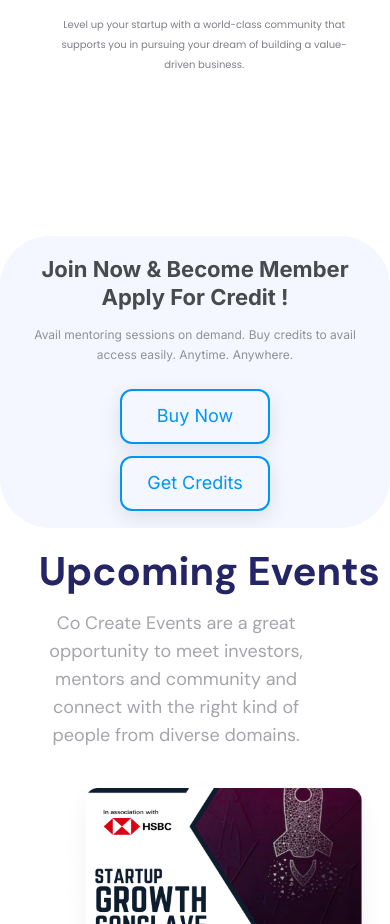
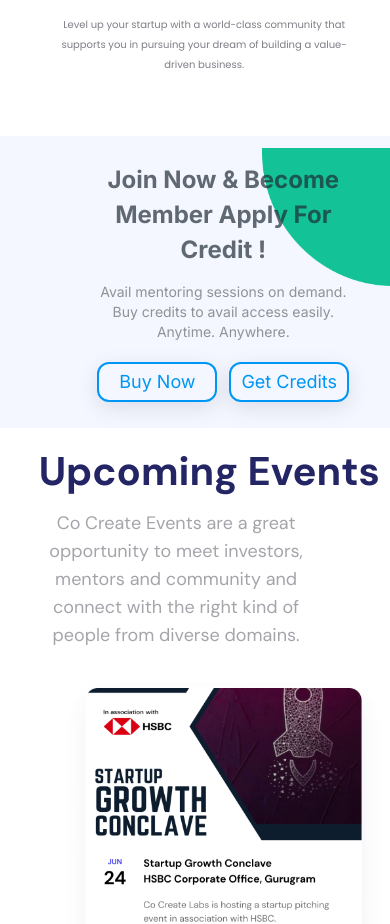
Before and after one commit to cocreatelab/cocreatelabsfrontend, a React (Create React App) app: page / in a window 390 px wide. Shown: the part 4420-5344 px from the top of the page. Built offline with nearby package versions, Linux system fonts and the light colour scheme; a web font is replaced by a local one.

Commit message:
Update joinnow.css

```diff
--- a/src/components/joinnow.css
+++ b/src/components/joinnow.css
@@ -20,7 +20,7 @@
 .joinnow-rectangular-card{
     display: flex;
     padding: 3% 7% 0% 7%;
-    margin-top: -16%;
+    margin-top: -13%;
     justify-content: center;
     align-items: flex-start;
     background: #F4F7FF;
@@ -126,19 +126,22 @@ margin-left: 110px;
 
 @media only screen and (max-width: 767px) {
     .joinnow-background {
-        padding: 3% 10%;
+        /* padding: 3% 10%; */
     }
 
     .joinnow-rectangular-card {
-        padding: 3% 3% 0% 3%;
+        /* padding: 3% 3% 0% 3%; */
     }
 
     .joinnow-rectangle-content {
-        gap: 2rem;
+        /* gap: 2rem; */
     }
 
     .joinnow-rectangle-content-left {
-        padding: 2% 3% 1% 3%;
+        /* padding: 2% 3% 1% 3%; */
+        margin-left: 10%;
+        align-items: center;
+        text-align: center;
     }
 
     .joinnow-primary-heading {
@@ -156,11 +159,11 @@ margin-left: 110px;
     }
 
     .joinnow-button-container button {
-        width: 150px;
-        height: 50px;
+        width: 120px;
+        height: 40px;
     }
 
-    .green-ellipse {
+    /* .green-ellipse {
         padding: 0% 28%;
     }
 
@@ -170,75 +173,44 @@ margin-left: 110px;
 
     .iphone-img {
         margin-top: -160px;
-    }
+    } */
 }
 
 @media only screen and (max-width: 480px) {
-    .joinnow-parent-container{
-        overflow: hidden;
-    }
-    .joinnow-background {
-        padding: 3% 10%;
-    }
 
     .joinnow-rectangular-card {
-        padding: 3% 3% 0% 3%;
+        /* padding: 3% 3% 0% 3%; */
         overflow: hidden;
     }
 
     .joinnow-rectangle-content {
         flex-direction: column;
         align-items: center;
-        flex-wrap: wrap;
-        /* padding: 2%2%2%2%; */
-        gap: 2rem;
+        text-align: center;
     }
 
     .joinnow-rectangle-content-left {
         align-items: center;
         text-align: center;
-        padding: 2% 3% 1% 3%;
+        /* padding: 2% 3% 1% 3%; */
     }
 
     .joinnow-primary-heading {
-        font-size: 22px;
-        line-height: 28px;
+
     }
 
     .joinnow-primary-text {
-        font-size: 12px;
-        line-height: 20px;
+
     }
 
     .joinnow-button-container {
-        gap: 2rem;
-        flex-direction: column;
+
     }
 
     .joinnow-button-container button {
-        width: 150px;
-        height: 55px;
+
     }
 
-    .joinnow-rectangle-content-right{
-        align-items: center;
-        justify-content: center;
-        overflow: hidden;
-    }
-
-    .green-ellipse {
-        margin-top: 30px;
-        padding: 0% 18%;
-    }
-
-    .blue-ellipse {
-        padding: 2% 80%;
-    }
-
-    .iphone-img {
-        margin-top: -140px;
-
-    }
 }
 
 
@@ -246,56 +218,70 @@ margin-left: 110px;
     .joinnow-parent-container {
       overflow: hidden;
     }
-
-    .joinnow-background {
-      padding: 3% 10%;
-    }
+  .joinnow-background{
+    display: none;
+  }
 
     .joinnow-rectangular-card {
-      padding: 3% 3% 0% 3%;
+      /* padding: 3% 3% 0% 3%; */
       overflow: hidden;
+      border-radius: 0%;
     }
 
     .joinnow-rectangle-content {
-      flex-direction: column;
+      /* flex-direction: column; */
       align-items: center;
-      flex-wrap: wrap;
+      text-align: center;
+      /* flex-wrap: wrap; */
       gap: 2rem;
+      margin-top: 5%;
     }
 
     .joinnow-rectangle-content-left {
       align-items: center;
       text-align: center;
-      padding: 2% 3% 1% 3%;
+      /* padding: 2% 3% 1% 3%; */
     }
 
     .joinnow-primary-heading {
-      font-size: 22px;
-      line-height: 28px;
+        color: #212B36;
+        text-align: center;
+        font-family: Inter;
+        font-size: 24px;
+        font-style: normal;
+        font-weight: 600;
+        line-height: 35px; /* 145.833% */
+        text-transform: capitalize;
     }
 
     .joinnow-primary-text {
-      font-size: 12px;
-      line-height: 20px;
+        color: #676767;
+        text-align: center;
+        font-family: Inter;
+        font-size: 14px;
+        font-style: normal;
+        font-weight: 400;
+        line-height: 20px;
     }
 
     .joinnow-button-container {
       gap: 2rem;
-      flex-direction: column;
-    }
-
-    .joinnow-button-container button {
-      width: 150px;
-      height: 55px;
+      flex-direction: row;
+      align-items: center;
+      text-align: center;
+      justify-content: center;
+      /* margin-left: -11%; */
     }
 
     .joinnow-rectangle-content-right {
-      display: none;
+      /* display: none; */
     }
 
     .green-ellipse {
-      margin-top: 30px;
-      padding: 0% 18%;
+      margin-top: -280px;
+      padding: 0% 30%;
+      margin-right: -44%;
+      overflow: hidden;
     }
 
     .blue-ellipse {
@@ -303,6 +289,7 @@ margin-left: 110px;
     }
 
     .iphone-img {
-      margin-top: -140px;
+      /* margin-top: -140px; */
+      display: none;
     }
   }
```
